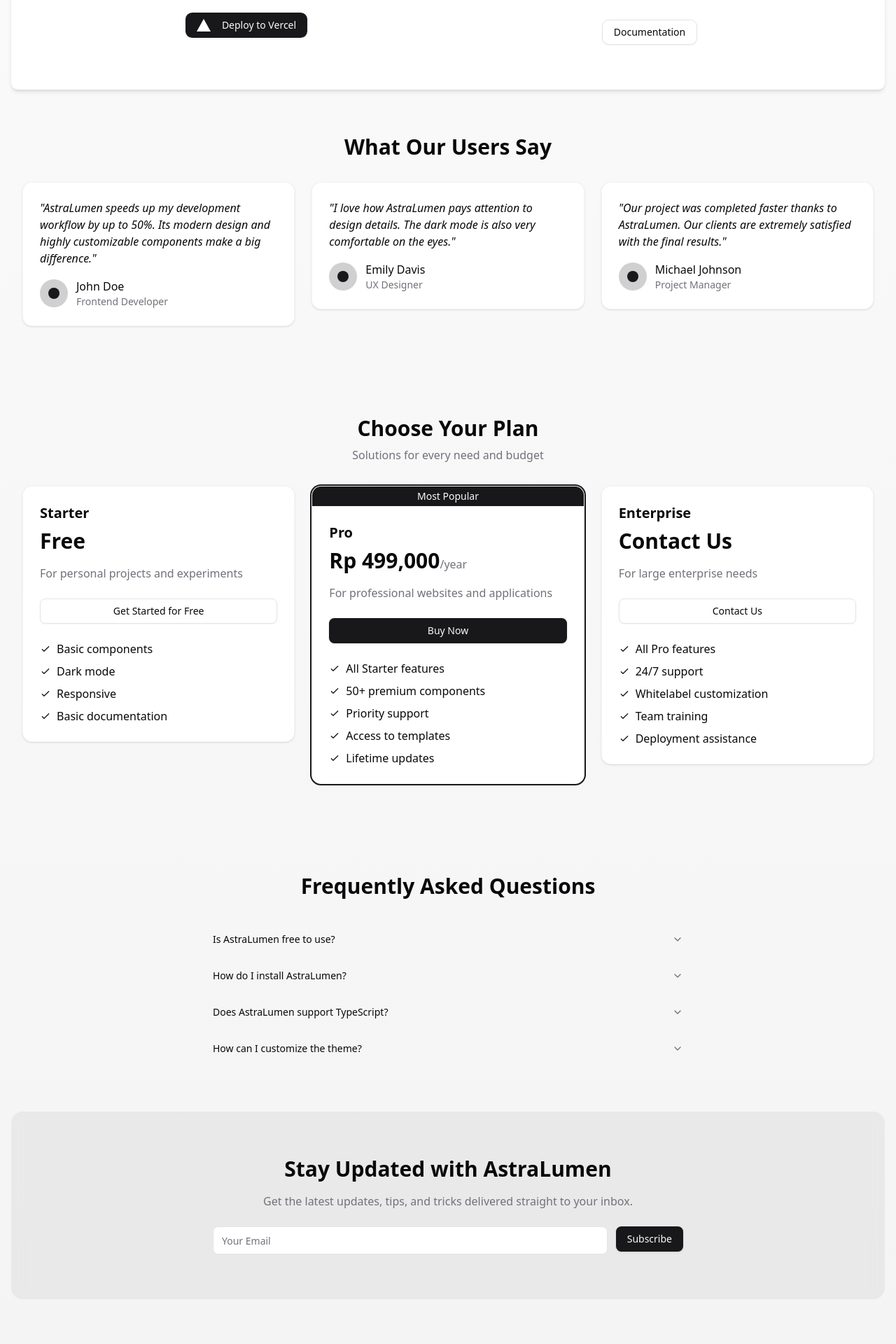
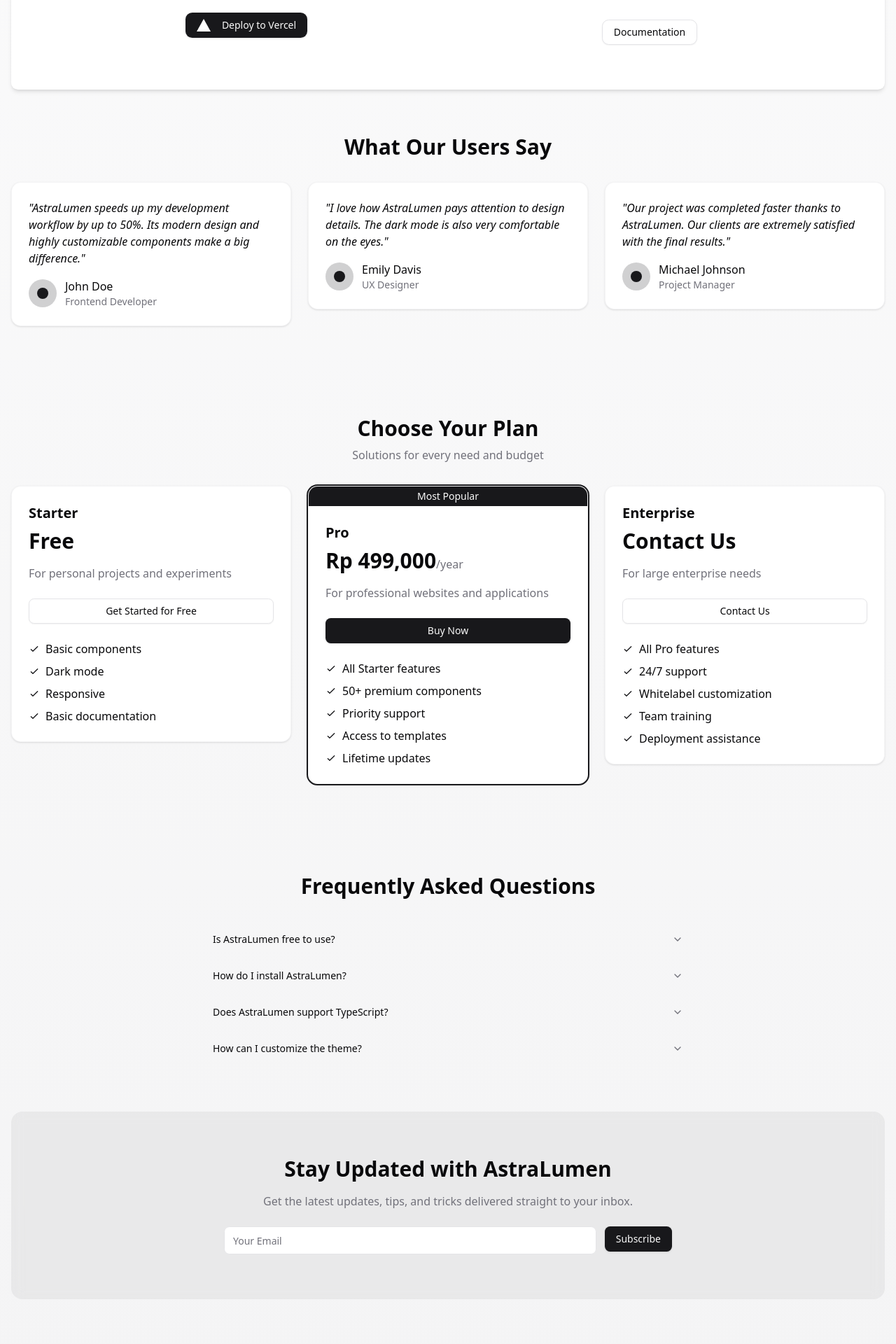
Before and after one commit to idugeni/astralumen, a Next.js app: page / in a window 1280 px wide. Shown: the part 2140-4060 px from the top of the page at 70% size. Built offline with nearby package versions, Linux system fonts and the light colour scheme.

Commit message:
refactor: Improve layout consistency on sections
Applies spacing and padding adjustments across
FaqSection, NewsletterSection, PricingSection and
Testimonialection components for consistent look and feel,
making the layout uniform and cleaner;

- Add padding to the inner content to keep responsive.

```diff
--- a/src/components/sections/FaqSection.tsx
+++ b/src/components/sections/FaqSection.tsx
@@ -57,7 +57,7 @@
   ];
 
   return (
-    <div className="py-16">
+    <div className="py-16 px-4">
       <h2 className="text-3xl font-bold text-center mb-8">Frequently Asked Questions</h2>
       <Accordion type="single" collapsible className="max-w-2xl mx-auto">
         {faqItems.map((item, i) => (
--- a/src/components/sections/NewsletterSection.tsx
+++ b/src/components/sections/NewsletterSection.tsx
@@ -35,7 +35,7 @@
 export function NewsletterSection() {
   return (
     <div className="py-16 bg-primary/5 rounded-2xl backdrop-blur-sm">
-      <div className="max-w-2xl mx-auto text-center">
+      <div className="max-w-2xl mx-auto text-center px-4">
         <AnimatedElement delay={100}>
           <h2 className="text-3xl font-bold mb-4">Stay Updated with AstraLumen</h2>
         </AnimatedElement>
--- a/src/components/sections/PricingSection.tsx
+++ b/src/components/sections/PricingSection.tsx
@@ -74,7 +74,7 @@
   ];
 
   return (
-    <div className="mx-auto py-16 px-4">
+    <div className="mx-auto py-16">
       <h2 className="text-3xl font-bold text-center mb-2">Choose Your Plan</h2>
       <p className="text-muted-foreground text-center mb-8">Solutions for every need and budget</p>
       <div className="grid grid-cols-1 md:grid-cols-3 gap-6">
--- a/src/components/sections/TestimonialSection.tsx
+++ b/src/components/sections/TestimonialSection.tsx
@@ -59,7 +59,7 @@
   ];
 
   return (
-    <div className="mx-auto py-16 px-4">
+    <div className="mx-auto py-16">
       <h2 className="text-3xl font-bold text-center mb-8">What Our Users Say</h2>
       <div className="grid grid-cols-1 md:grid-cols-2 lg:grid-cols-3 gap-6">
         {testimonials.map((testimonial, i) => (
```
